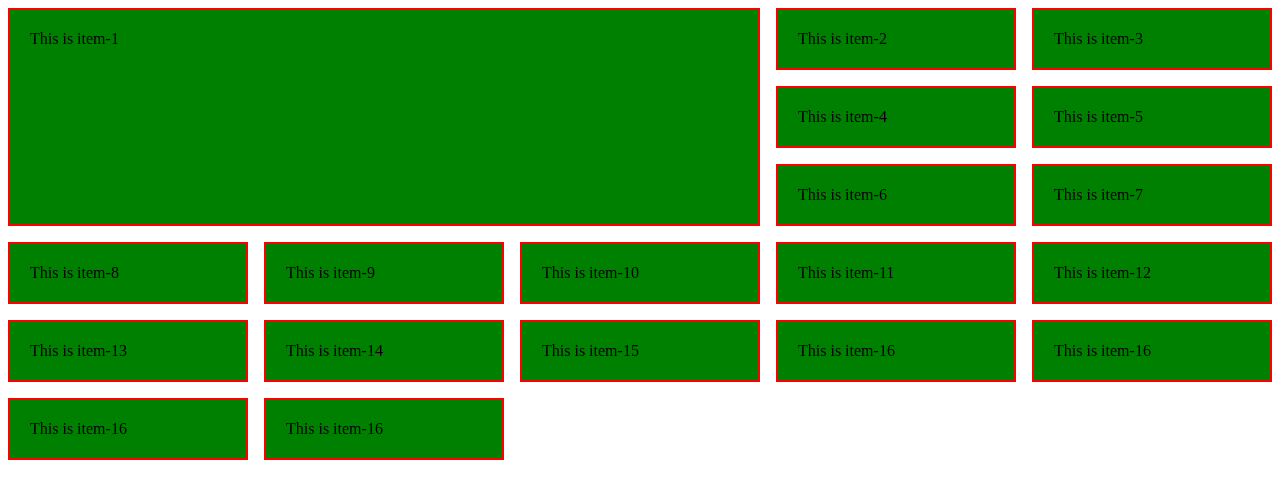
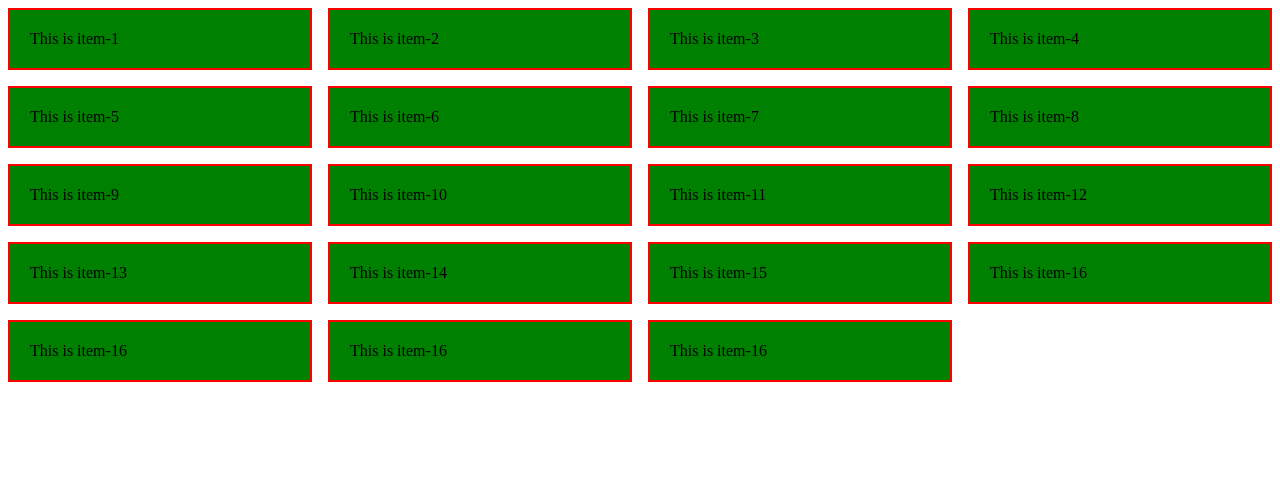
Before and after one commit to Naeemwattu/CSS, a plain HTML site: page CSS Grid.html in a window 1280 px wide. Drawn offline with Linux system fonts and the light colour scheme.

Commit message:
CSS Grid

```diff
--- a/CSS Grid.css
+++ b/CSS Grid.css
@@ -22,9 +22,19 @@
 
 
     /* ---------spanning multiple rows and column in grid---------- */
-    grid-template-columns: repeat(5, 1fr);
-    grid-template-rows: repeat(4, 1fr);
+    /* grid-template-columns: repeat(5, 1fr); */
+    /* grid-template-rows: repeat(4, 1fr); */
+    /* grid-gap:1rem; */
+
+
+
+    /* =----------Autofit & Min Max CSS Grid-------- */
     grid-gap:1rem;
+    /* grid-template-columns: 100px 100px 100px; */
+    /* grid-template-columns: 1fr 1fr 1fr; */
+    grid-template-columns: repeat(auto-fit, minmax(300px, 1fr));
+
+    /* justify-content: center; */
 }
 .item:first-child{
     /* grid-column-start: 1;
@@ -32,8 +42,11 @@
     grid-row-start: 1;
     grid-row-end: 3; */
 
-    grid-column: 1 / span 3;
-    grid-row: 1 / span 3;
+    /* grid-column: 1 / span 3; */
+    /* grid-row: 1 / span 3; */
+
+
+
 }
 .item{
     /* height: 100px;
```
